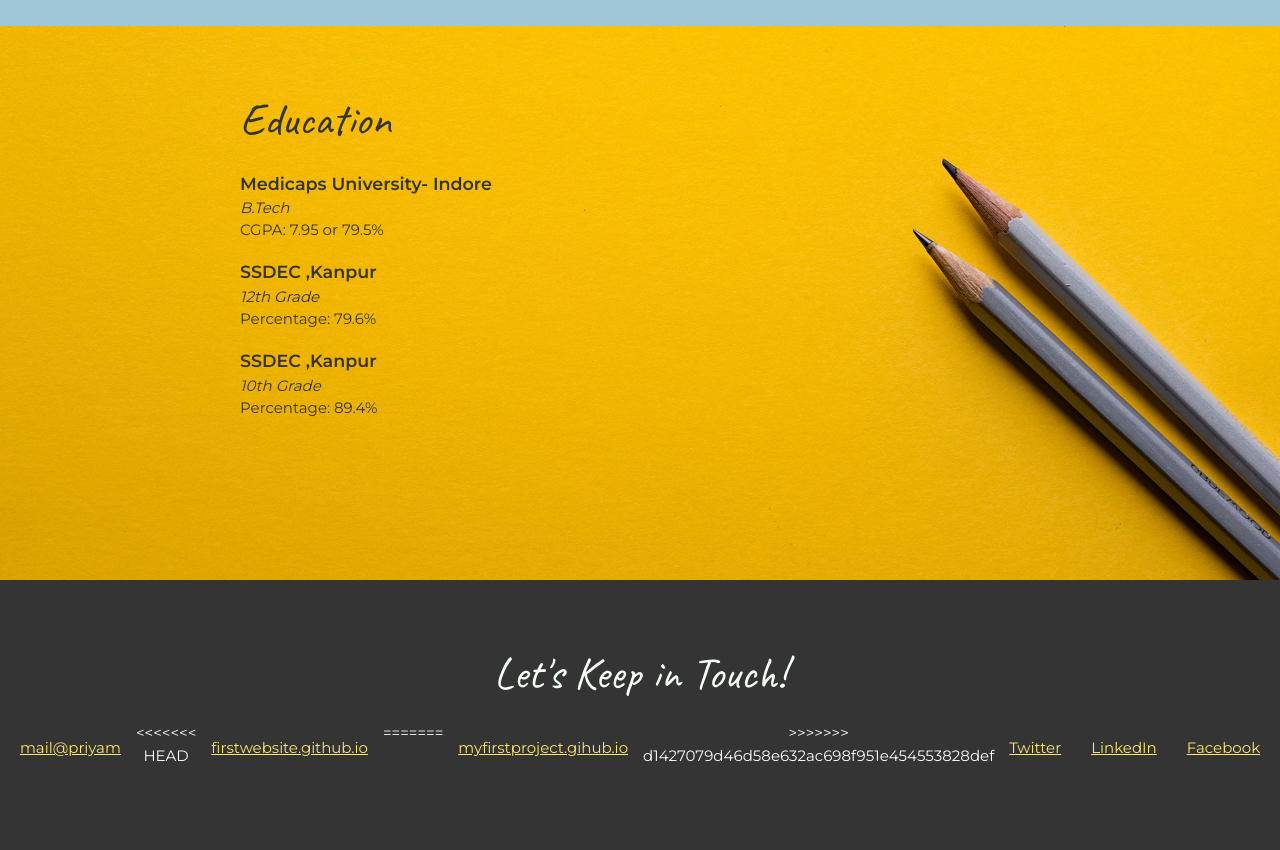
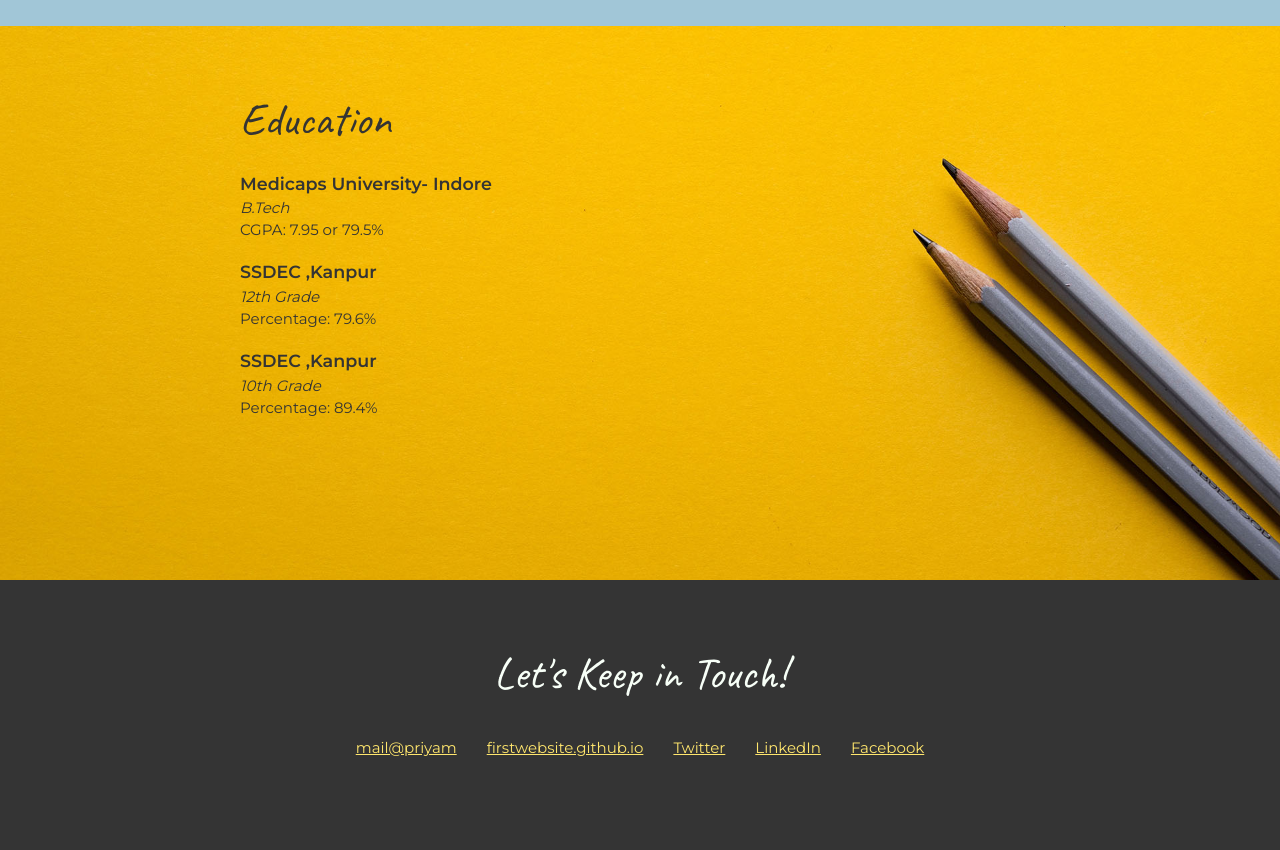
Before and after one commit to priyamsachan/myfirstproject.github.io, a plain HTML site: page index.html in a window 1280 px wide. Shown: the part 1359-2209 px from the top of the page. Drawn offline with Linux system fonts and the light colour scheme; files whose address does not match are found by name.

Commit message:
fully updated

```diff
--- a/index.html
+++ b/index.html
@@ -80,11 +80,7 @@
 
         <ul class="contact-list">
           <li><a href="priyamsachan12051997@gmail.com">mail@priyam</a></li>
-<<<<<<< HEAD
           <li><a href="https://priyamsachan.github.io/myfirstproject.github.io/" target="_blank">firstwebsite.github.io</a></li>
-=======
-          <li><a href="https://priyamsachan.github.io/myfirstproject.github.io/" target="_blank">myfirstproject.gihub.io</a></li>
->>>>>>> d1427079d46d58e632ac698f951e454553828def
           <li><a href="#" target="_blank">Twitter</a></li>
           <li><a href="#" target="_blank">LinkedIn</a></li>
           <li><a href="#" target="_blank">Facebook</a></li>
```
